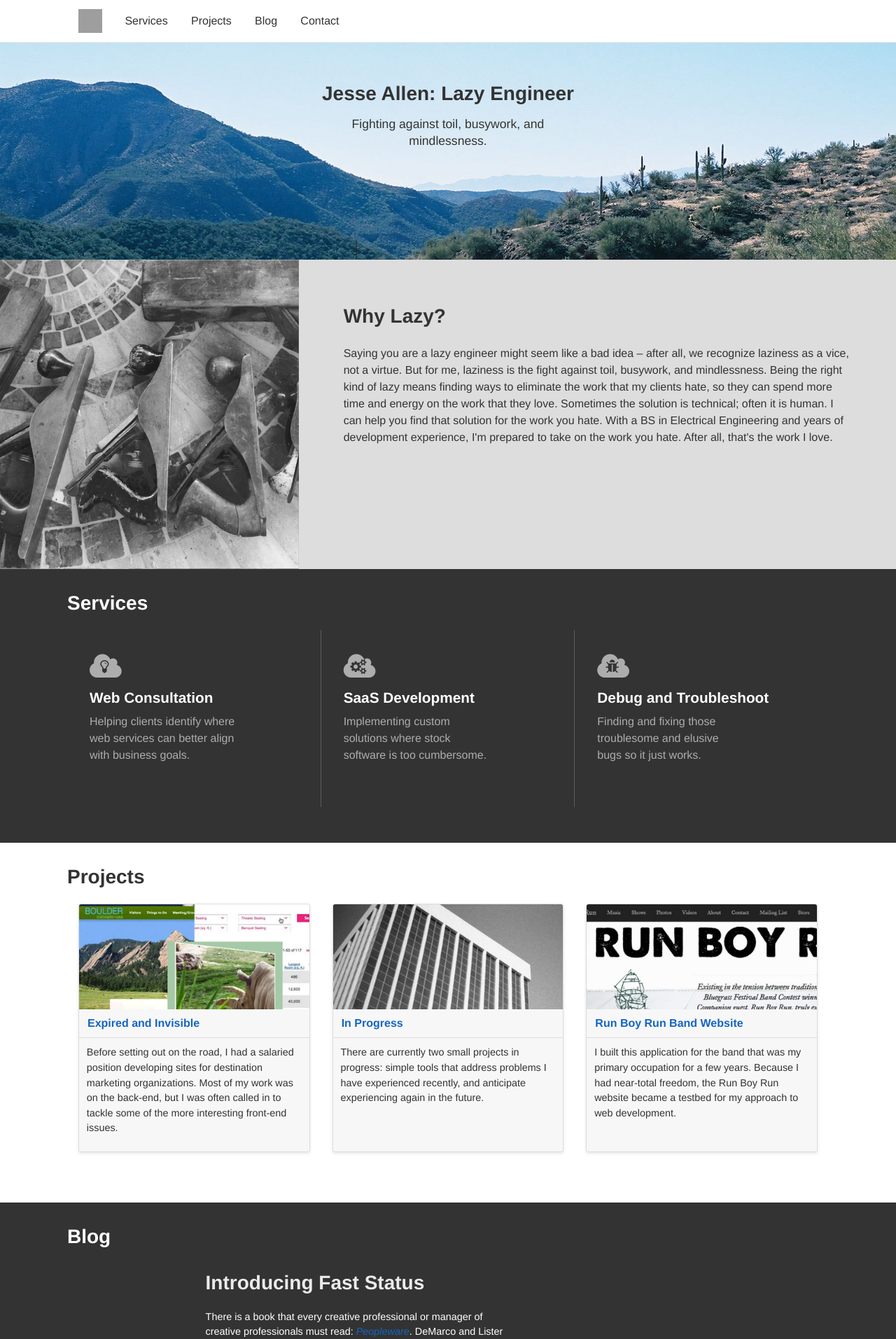
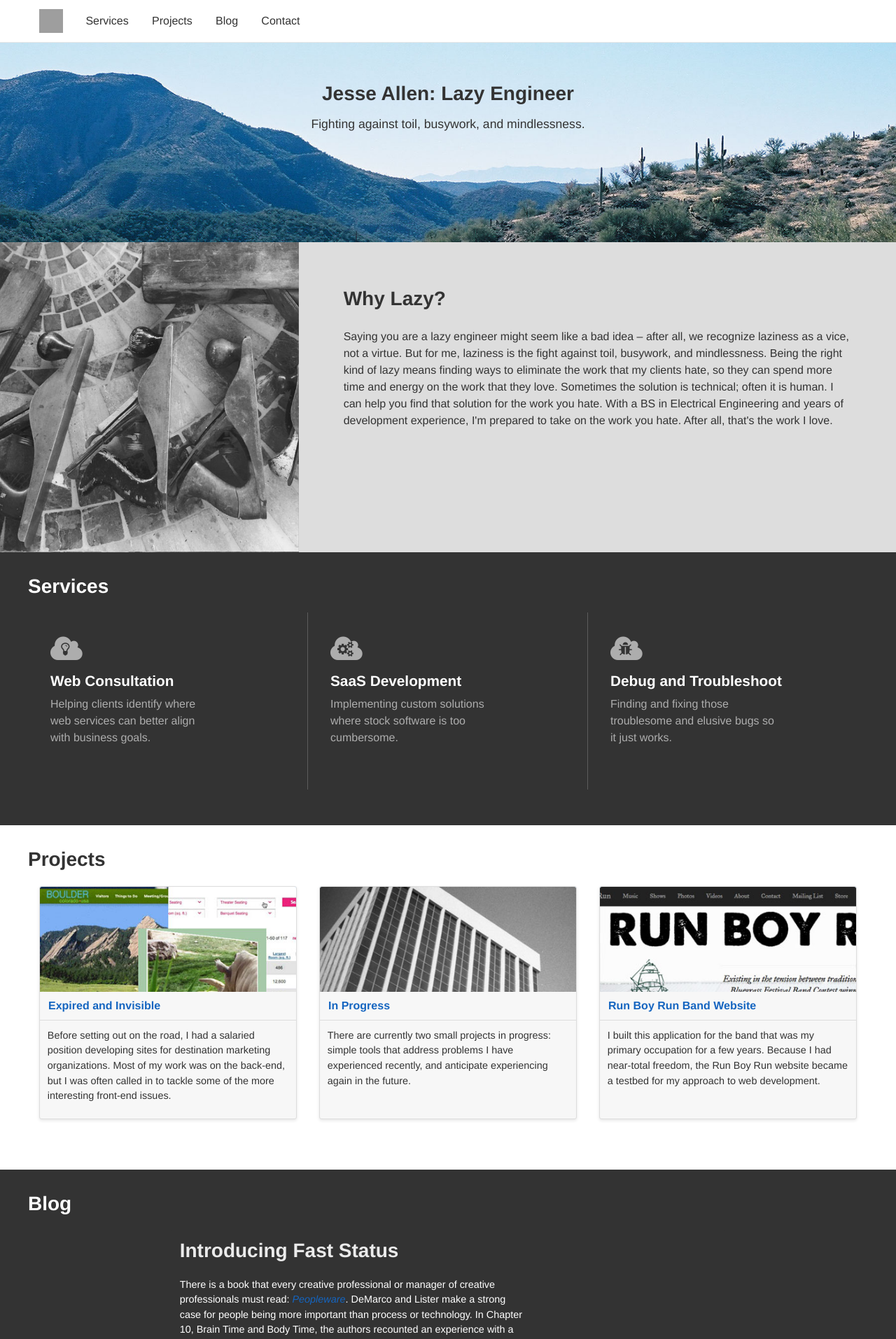
Before and after one commit to jessecarl/jessecarl.github.io, a Jekyll site: the page built from index.html, in a window 1280 px wide. Shown: the top 1913 px of the page at 70% size. Built offline with Jekyll 4.4.1, drawn with Linux system fonts in a browser that asks for light colours; grey boxes are pictures that could not be loaded.

Commit message:
Update Bourbon/Neat Stack
Updates the Bourbon/Neat stack with current stable versions.

```diff
--- a/Gemfile
+++ b/Gemfile
@@ -1,3 +1,5 @@
 source 'https://rubygems.org'
 
-gem 'github-pages'
+gem 'github-pages', group: :jekyll_plugins
+gem 'bourbon', '~> 4.2'
+gem 'neat', '~> 1.7'
--- a/_sass/bourbon/_bourbon.scss
+++ b/_sass/bourbon/_bourbon.scss
@@ -1,4 +1,4 @@
-// Bourbon 4.2.6
+// Bourbon 4.2.7
 // http://bourbon.io
 // Copyright 2011-2015 thoughtbot, inc.
 // MIT License
--- a/_sass/bourbon/css3/_radial-gradient.scss
+++ b/_sass/bourbon/css3/_radial-gradient.scss
@@ -34,6 +34,6 @@
   $shape-size-spec: if(($shape-size-spec != " ") and ($pos == null), "#{$shape-size-spec}, ", "#{$shape-size-spec} ");
 
   background-color:  $fallback-color;
-  background-image: -webkit-radial-gradient(unquote(#{$pos}#{$shape-size}#{$full}));
-  background-image: unquote("radial-gradient(#{$shape-size-spec}#{$pos-spec}#{$full})");
+  background-image: -webkit-radial-gradient(#{$pos}#{$shape-size}#{$full});
+  background-image: radial-gradient(#{$shape-size-spec}#{$pos-spec}#{$full});
 }
--- a/_sass/neat/_neat.scss
+++ b/_sass/neat/_neat.scss
@@ -1,4 +1,4 @@
-// Neat 1.7.2
+// Neat 1.7.4
 // http://neat.bourbon.io
 // Copyright 2012-2015 thoughtbot, inc.
 // MIT License
--- a/_sass/neat/grid/_outer-container.scss
+++ b/_sass/neat/grid/_outer-container.scss
@@ -1,6 +1,6 @@
 @charset "UTF-8";
 
-/// Makes an element a outer container by centring it in the viewport, clearing its floats, and setting its `max-width`.
+/// Makes an element a outer container by centering it in the viewport, clearing its floats, and setting its `max-width`.
 /// Although optional, using `outer-container` is recommended. The mixin can be called on more than one element per page, as long as they are not nested.
 ///
 /// @param {Number [unit]} $local-max-width [$max-width]
--- a/_sass/neat/grid/_span-columns.scss
+++ b/_sass/neat/grid/_span-columns.scss
@@ -12,7 +12,7 @@
 ///   `$columns` also accepts decimals for when it's necessary to break out of the standard grid. E.g. Passing `2.4` in a standard 12 column grid will divide the row into 5 columns.
 ///
 /// @param {String} $display [block]
-///   Sets the display property of the element. By default it sets the display propert of the element to `block`.
+///   Sets the display property of the element. By default it sets the display property of the element to `block`.
 ///
 ///   If passed `block-collapse`, it also removes the margin gutter by adding it to the element width.
 ///
--- a/_sass/neat/settings/_grid.scss
+++ b/_sass/neat/settings/_grid.scss
@@ -1,12 +1,12 @@
 @charset "UTF-8";
 
-/// Sets the relative width of a single grid column. The unit used should be the same one used to define `$gutter`. To learn more about modular-scale() see [Bourbon docs](http://bourbon.io/docs/#modular-scale). Set with a `!global` flag.
+/// Sets the relative width of a single grid column. The unit used should be the same one used to define `$gutter`. To learn more about `modular-scale()` see [Bourbon docs](http://bourbon.io/docs/#modular-scale). Set with a `!global` flag.
 ///
 /// @type Number (Unit)
 
 $column: modular-scale(3, 1em, $golden) !default;
 
-/// Sets the relative width of a single grid gutter. The unit used should be the same one used to define `$column`. To learn more about modular-scale() see [Bourbon docs](http://bourbon.io/docs/#modular-scale). Set with the `!global` flag.
+/// Sets the relative width of a single grid gutter. The unit used should be the same one used to define `$column`. To learn more about `modular-scale()` see [Bourbon docs](http://bourbon.io/docs/#modular-scale). Set with the `!global` flag.
 ///
 /// @type Number (Unit)
 
@@ -18,11 +18,11 @@
 
 $grid-columns: 12 !default;
 
-/// Sets the max-width property of the element that includes `outer-container()`. To learn more about `em()` see [Bourbon docs](http://bourbon.io/docs/#px-to-em). Set with the `!global` flag.
+/// Sets the max-width property of the element that includes `outer-container()`. Set with the `!global` flag.
 ///
 /// @type Number (Unit)
 ///
-$max-width: em(1088) !default;
+$max-width: 1200px !default;
 
 /// When set to true, it sets the box-sizing property of all elements to `border-box`. Set with a `!global` flag.
 ///
```
Also changed, not shown: Gemfile.lock.
